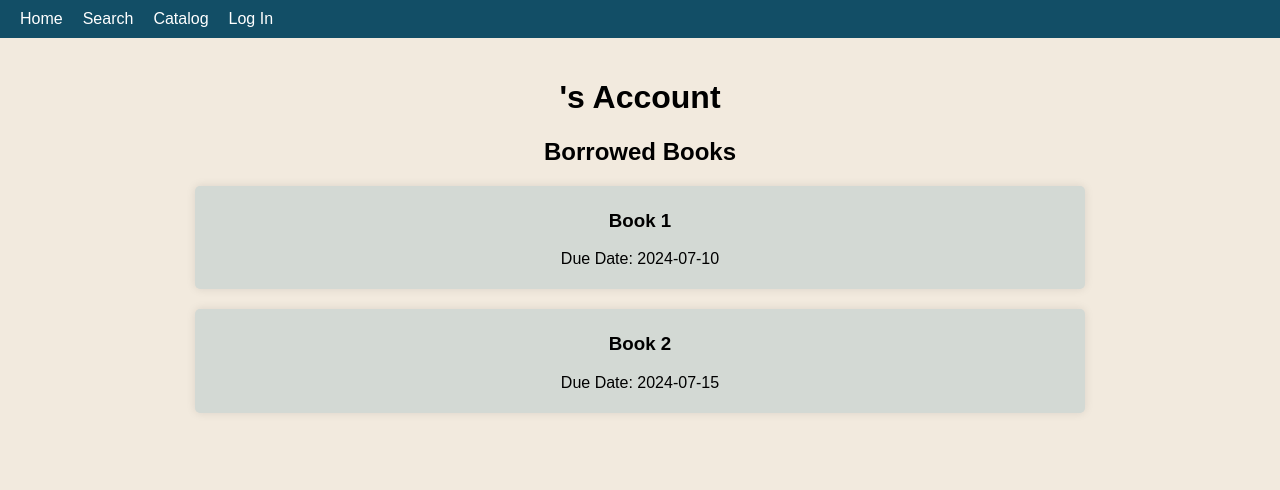
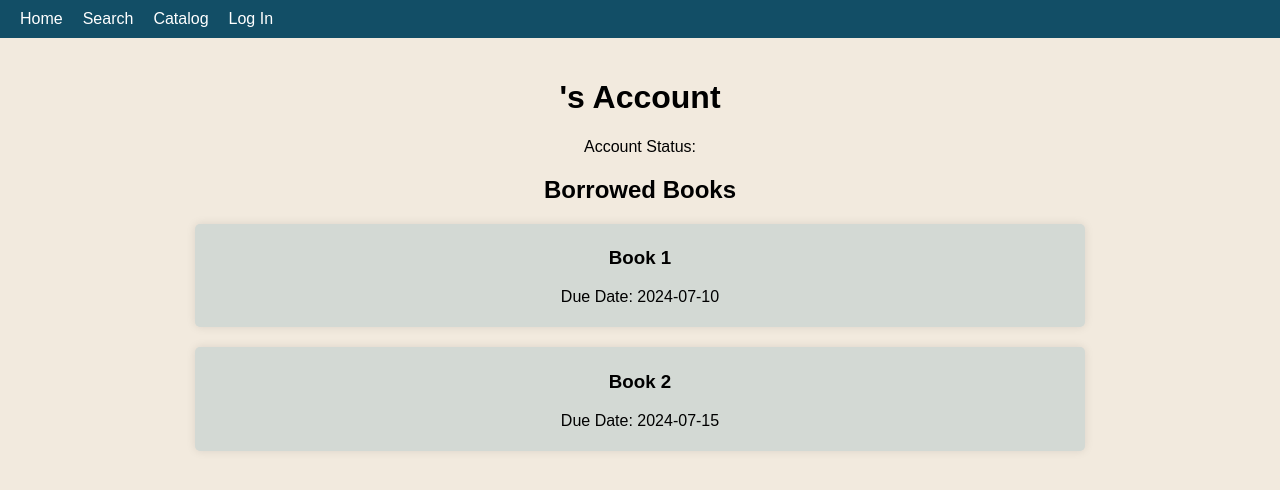
Before and after one commit to shikhap04/library-system, a React (Create React App) app: page /account in a window 1280 px wide. Shown: the top 490 px of the page. Built offline with nearby package versions, Linux system fonts and the light colour scheme.

Commit message:
error and success checking/messages

```diff
--- a/src/UserAccount.js
+++ b/src/UserAccount.js
@@ -2,8 +2,13 @@ import React from 'react';
 
 const UserAccount = () => {
   // Dummy data for user
+    const levels = ['Member', 'Employee', 'Administrator'];
+
+
   const user = {
     name: sessionStorage.getItem('username'),
+    accountLevel: sessionStorage.getItem('accountLevel'),
+    title: levels[sessionStorage.getItem('accountLevel') - 1],
     borrowedBooks: [
       { id: 1, title: 'Book 1', dueDate: '2024-07-10' },
       { id: 2, title: 'Book 2', dueDate: '2024-07-15' },
@@ -13,6 +18,7 @@ const UserAccount = () => {
   return (
     <div>
       <h1>{user.name}'s Account</h1>
+      <p>Account Status: {user.title}</p>
       <h2>Borrowed Books</h2>
       {user.borrowedBooks.map(book => (
         <div key={book.id} className="card">
```
